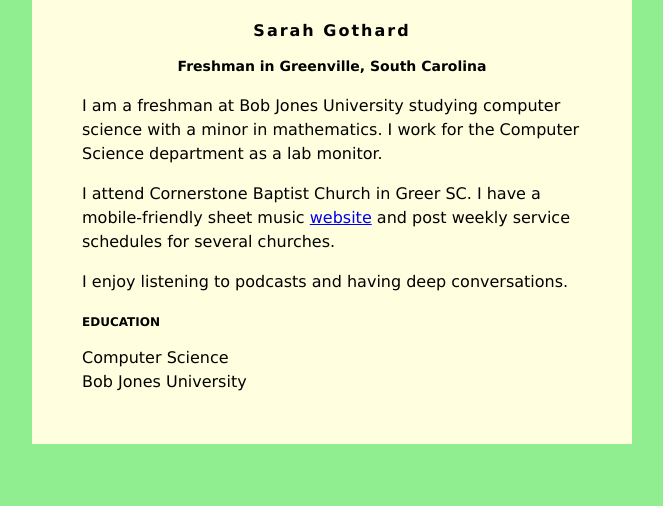
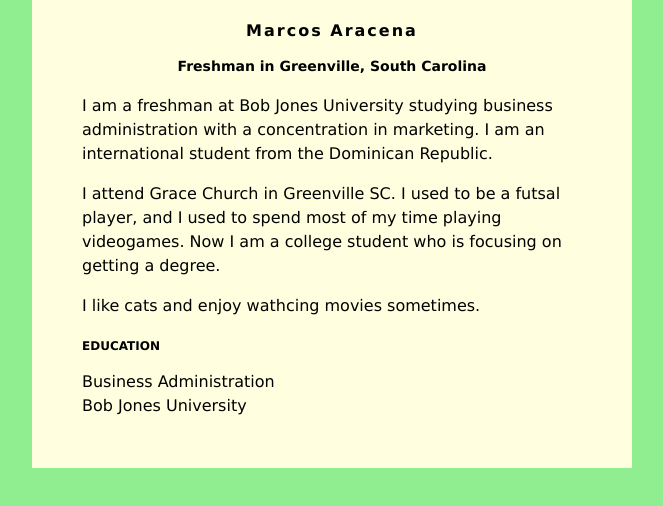
Before and after one commit to MarcosAracena/MarcosAracena.github.io, a plain HTML site: page index.html in a window 1280 px wide. Shown: the whole page, without its empty margins (308-971 px from the left). Drawn offline with Linux system fonts and the light colour scheme.

Commit message:
Update index.html

```diff
--- a/index.html
+++ b/index.html
@@ -30,21 +30,21 @@
 </head>
 <body>
     <div id="content">
-        <h1>Sarah Gothard</h1>
+        <h1>Marcos Aracena</h1>
         <h2>Freshman in Greenville, South Carolina</h2>
 
-         <p>I am a freshman at Bob Jones University studying computer science with a minor in
-            mathematics. I work for the Computer Science department as a lab monitor.</p>
+         <p>I am a freshman at Bob Jones University studying business administration with a concentration
+            in marketing. I am an international student from the Dominican Republic.</p>
          <p>
-            I attend Cornerstone Baptist Church in Greer SC. I have a mobile-friendly
-            sheet music <a href="https://mobilehymns.org/">website</a> and post weekly service
-            schedules for several churches.
+            I attend Grace Church in Greenville SC. I used to be a futsal player, and
+            I used to spend most of my time playing videogames. Now I am a college student
+            who is focusing on getting a degree.
          </p>
          <p>
-            I enjoy listening to podcasts and having deep conversations.
+            I like cats and enjoy wathcing movies sometimes.
          </p>
         <h3>EDUCATION</h3>
-        Computer Science<br />
+        Business Administration<br />
         Bob Jones University
     </div>
 
```
